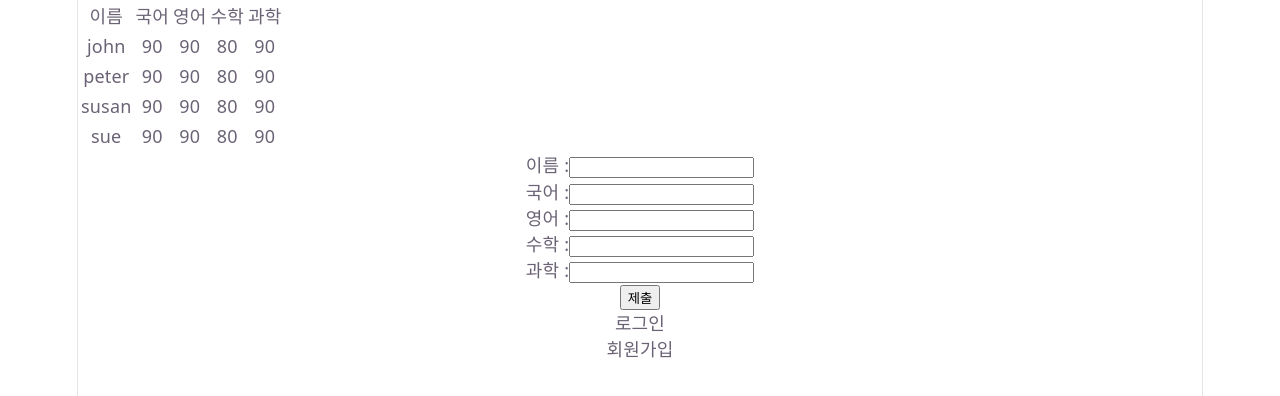
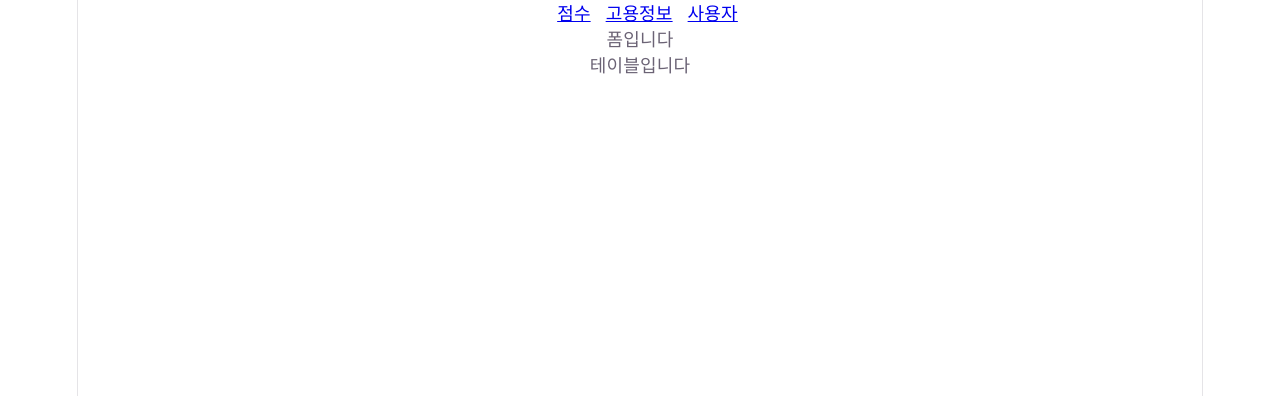
Before and after one commit to Omitss/HomeStudy_react, a React (Vite) app: page /employee in a window 1280 px wide. Shown: the top 396 px of the page. Built offline with nearby package versions, Linux system fonts and the light colour scheme.

Commit message:
After page construction

```diff
--- a/package.json
+++ b/package.json
@@ -11,7 +11,8 @@
   },
   "dependencies": {
     "react": "^19.2.6",
-    "react-dom": "^19.2.6"
+    "react-dom": "^19.2.6",
+    "react-router-dom": "^7.15.1"
   },
   "devDependencies": {
     "@eslint/js": "^10.0.1",
--- a/src/App.jsx
+++ b/src/App.jsx
@@ -1,21 +1,22 @@
 import './App.css'
+import HeaderBar from './components/HeaderBar'
+import EmployeePage from './page/EmployeePage'
 import ScorePage from './page/ScorePage'
 import UserPage from './page/UserPage'
-
-
-
-
-
+import { Route, Routes, BrowserRouter } from 'react-router-dom'
 
 function App() {
 
 
   return (
-    <>
-      <ScorePage />
-      <UserPage />
-
-    </>
+    <BrowserRouter>
+    <HeaderBar/>
+    <Routes>
+      <Route path = "/score" element = {<ScorePage/>}/>
+      <Route path = "/user" element = {<UserPage/>}/>
+      <Route path = "/employee" element = {<EmployeePage/>}/>
+    </Routes>
+    </BrowserRouter>
 
   )
 }
--- /dev/null
+++ b/src/components/HeaderBar.jsx
@@ -0,0 +1,14 @@
+import React from 'react'
+import { Link } from 'react-router-dom'
+
+function HeaderBar() {
+  return (
+    <div>
+      <Link style = {{marginLeft:"15px"}} to = "/score">점수</Link>
+      <Link style = {{marginLeft:"15px"}} to = "/employee">고용정보</Link>
+      <Link style = {{marginLeft:"15px"}} to = "/user">사용자</Link>
+    </div>
+  )
+}
+
+export default HeaderBar
--- /dev/null
+++ b/src/components/employee/From.jsx
@@ -0,0 +1,11 @@
+import React from 'react'
+
+function From() {
+  return (
+    <div>
+      폼입니다
+    </div>
+  )
+}
+
+export default From
--- /dev/null
+++ b/src/components/employee/InfoTable.jsx
@@ -0,0 +1,11 @@
+import React from 'react'
+
+function InfoTable() {
+  return (
+    <div>
+      테이블입니다
+    </div>
+  )
+}
+
+export default InfoTable
--- /dev/null
+++ b/src/page/EmployeePage.jsx
@@ -0,0 +1,14 @@
+import React from 'react'
+import From from '../components/employee/From'
+import InfoTable from '../components/employee/InfoTable'
+
+function EmployeePage() {
+  return (
+    <>
+      <From/>
+      <InfoTable/>
+    </>
+  )
+}
+
+export default EmployeePage
```
Also changed, not shown: 2 other files (tests, documents, lock files or other folders).
